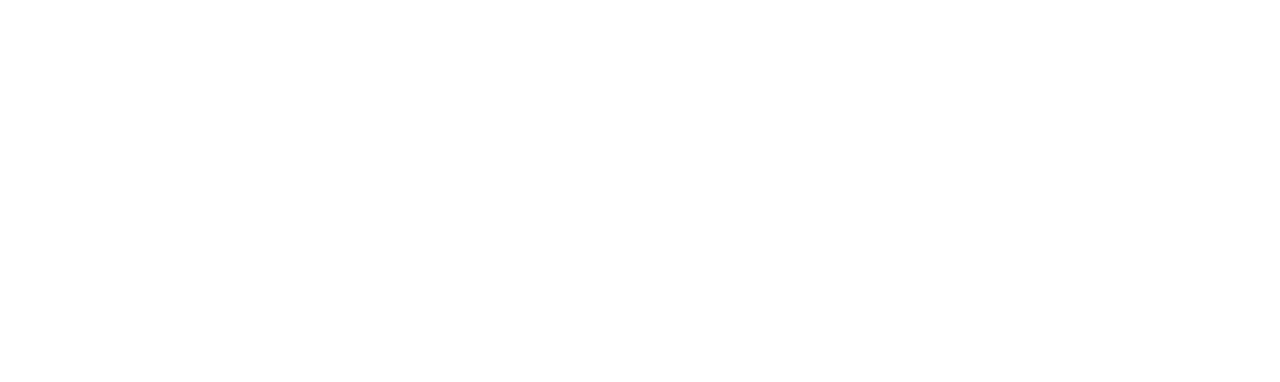
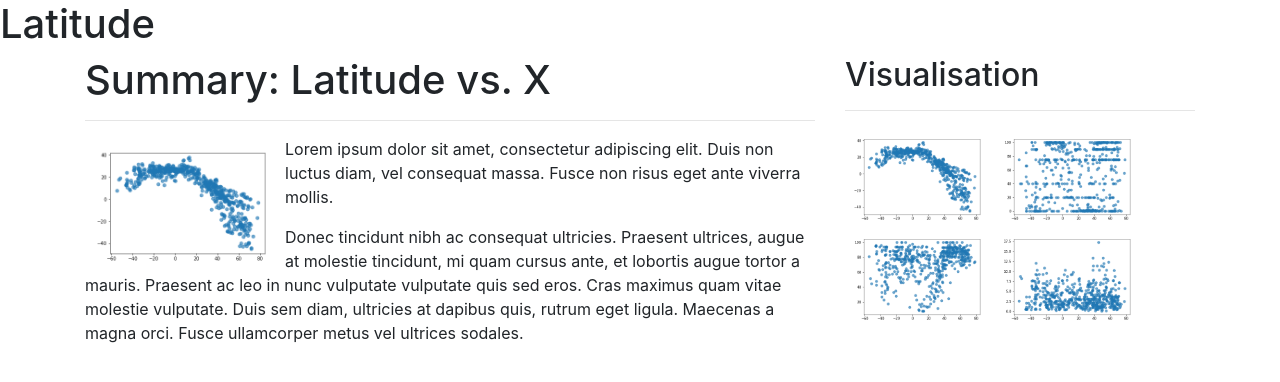
Before and after one commit to jMacProd/Web-Design-Challenge, a plain HTML site: page WebVisualizations/index.html in a window 1280 px wide. Drawn offline with nearby package versions, Linux system fonts and the light colour scheme.

Commit message:
Adding plot image assets

```diff
--- a/WebVisualizations/index.html
+++ b/WebVisualizations/index.html
@@ -7,10 +7,68 @@
 
     <title>Climate Visualisation</title>
 
+    <!-- Bring in local CCS file -->
+    <link rel="stylesheet" href="style.css">
+
     <!-- Bring in bootstrap stylesheet -->
     <link rel="stylesheet" href="https://stackpath.bootstrapcdn.com/bootstrap/4.3.1/css/bootstrap.min.css" integrity="sha384-ggOyR0iXCbMQv3Xipma34MD+dH/1fQ784/j6cY/iJTQUOhcWr7x9JvoRxT2MZw1T" crossorigin="anonymous">
 
-     <!-- Bring in local CCS file -->
-     <link rel="stylesheet" href="style.css">
+</head>
 
-</head>
+<body>
+    <h1>Latitude</h1>
+    <!-- Our rows function in containers (grid created). -->
+    <div class="container">
+
+        <!-- Our columns function in rows. -->
+        <div class="row">
+
+            <!-- Explanation of project - Two third of screen (4/12) -->
+            <div class="col-md-8">
+
+                <h1>Summary: Latitude vs. X</h1>
+                <hr>
+
+                <img src="assets/Lat_vs_Temp.png" alt="Latitude versus temperature scatterplot" width="200" style="float:left">
+
+                <p>
+                    Lorem ipsum dolor sit amet, consectetur adipiscing elit.
+                    Duis non luctus diam, vel consequat massa.
+                    Fusce non risus eget ante viverra mollis.
+                </p>
+
+                <p>
+                    Donec tincidunt nibh ac consequat ultricies.
+                    Praesent ultrices, augue at molestie tincidunt,
+                    mi quam cursus ante,
+                    et lobortis augue tortor a mauris.
+                    Praesent ac leo in nunc vulputate vulputate quis sed eros.
+                    Cras maximus quam vitae molestie vulputate.
+                    Duis sem diam, ultricies at dapibus quis, rutrum eget ligula.
+                    Maecenas a magna orci.
+                    Fusce ullamcorper metus vel ultrices sodales.
+                </p>
+
+            </div>
+
+
+
+
+            <!-- Sidebar - Two third of screen (4/12) -->
+            <div class="col-md-4">
+                <h2>Visualisation</h1>
+                <hr>
+                <img src="assets/Lat_vs_Temp.png" alt="Latitude versus temperature scatterplot" width="150" style="float:left">
+                <img src="assets/Lat_vs_Cloud.png" alt="Latitude versus cloudiness scatterplot" width="150" style="float:left">
+                <img src="assets/Lat_vs_Humid.png" alt="Latitude versus humidy scatterplot" width="150" style="float:left">
+                <img src="assets/Lat_vs_Wind.png" alt="Latitude versus wind speed scatterplot" width="150" style="float:left">
+
+            </div>
+
+        </div>
+    </div>
+
+
+</body>
+
+</html>
```
Also changed, not shown: WebVisualizations/IndexNestedTest.html (added, +40 -0 lines), WebVisualizations/assets/Lat_vs_Cloud.png (added), WebVisualizations/assets/Lat_vs_Humid.png (added), WebVisualizations/assets/Lat_vs_Temp.png (added), WebVisualizations/assets/Lat_vs_Wind.png (added).
